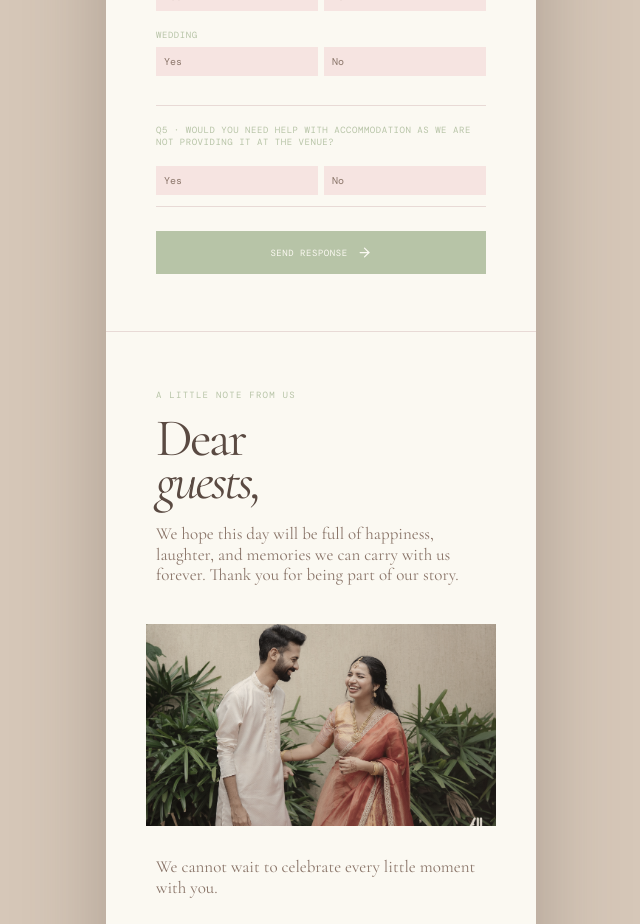
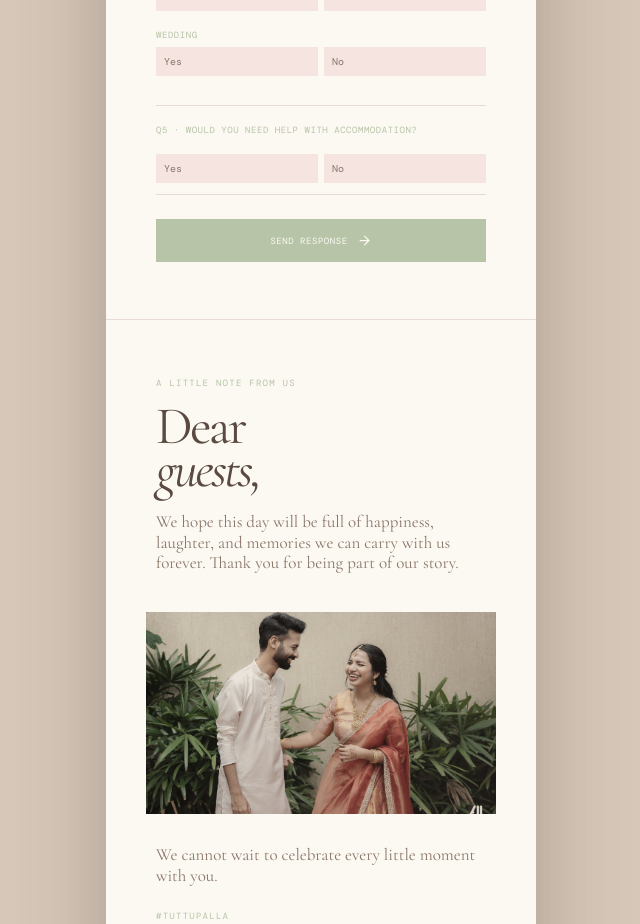
Before and after one commit to AnandMAbi/Wedding-Invite, a React (Vite) app: page / in a window 1280 px wide. Shown: the part 5760-6684 px from the top of the page, without its empty margins (319-959 px from the left). Built offline with nearby package versions, Linux system fonts and the light colour scheme; no server answers.

Commit message:
update App.tsx

```diff
--- a/src/App.tsx
+++ b/src/App.tsx
@@ -194,7 +194,7 @@ function App() {
             </fieldset>
 
             <fieldset className="answer-field">
-              <legend>Q5 · Would you need help with accommodation as we are not providing it at the venue?</legend>
+              <legend>Q5 · Would you need help with accommodation?</legend>
               <div className="radio-options">
                 <label className={form.stayingOver === 'yes' ? 'selected' : ''}><input type="radio" name="stayingOver" checked={form.stayingOver === 'yes'} onChange={() => updateAnswer('stayingOver', 'yes')} /> Yes</label>
                 <label className={form.stayingOver === 'no' ? 'selected' : ''}><input type="radio" name="stayingOver" checked={form.stayingOver === 'no'} onChange={() => updateAnswer('stayingOver', 'no')} /> No</label>
```
